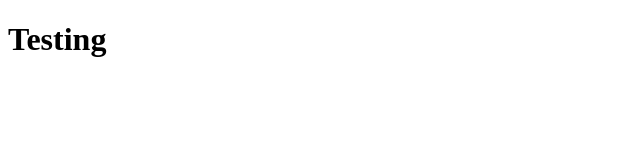
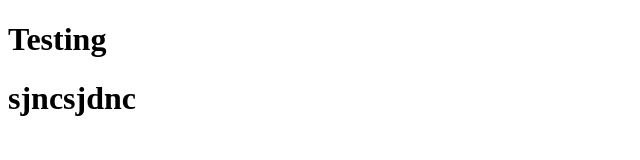
Before and after one commit to WAQAR-54/kips-class, a plain HTML site: page Index.html in a window 1280 px wide. Shown: the whole page, without its empty margins (0-640 px from the left). Drawn offline with Linux system fonts and the light colour scheme.

Commit message:
First Class

```diff
--- a/Index.html
+++ b/Index.html
@@ -7,5 +7,6 @@
   </head>
   <body>
     <h1>Testing</h1>
+    <h1>sjncsjdnc</h1>
   </body>
 </html>
```
